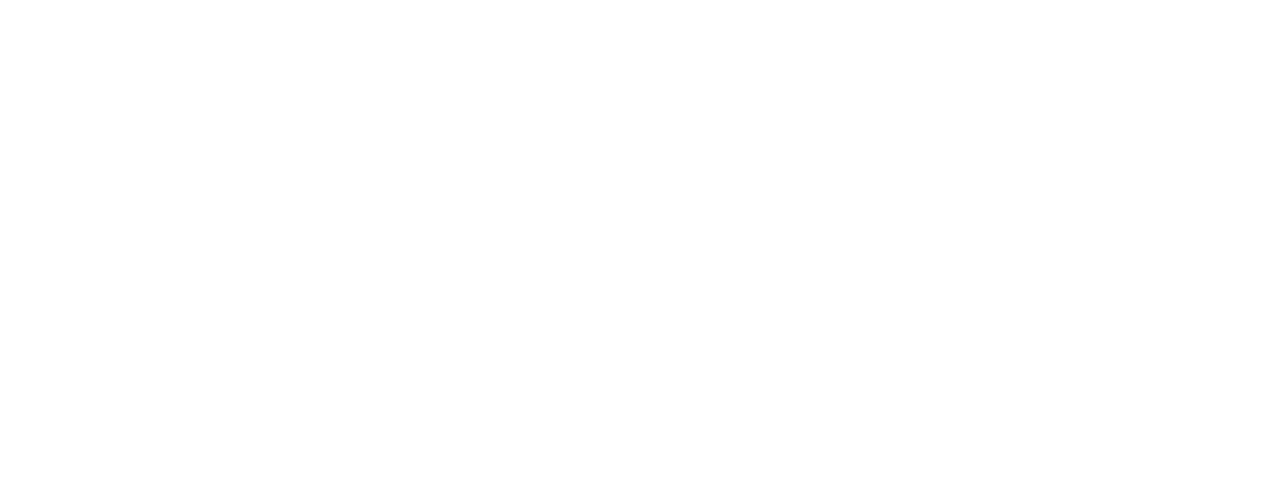
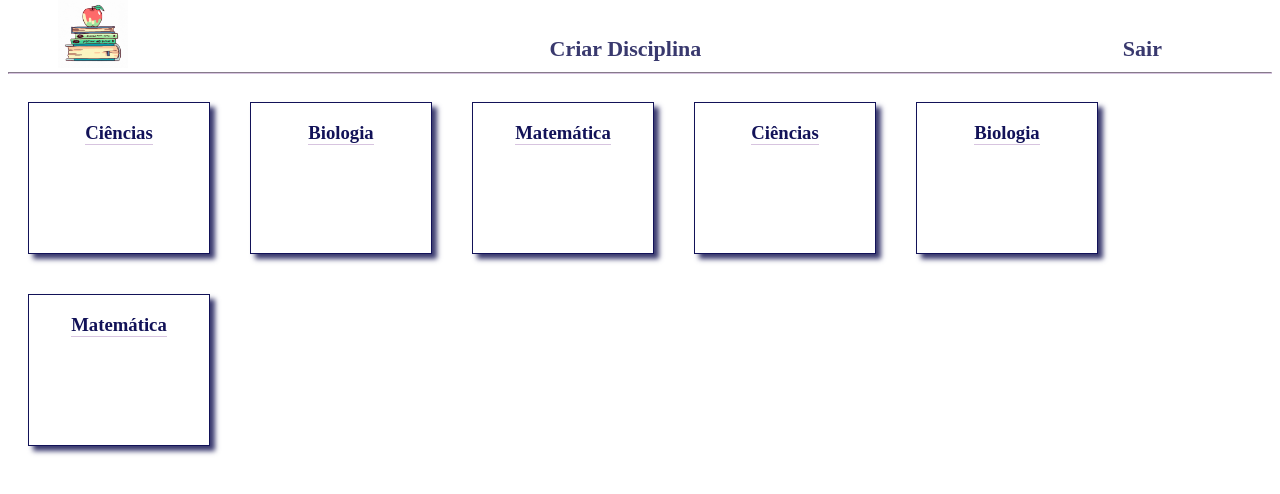
Before and after one commit to Brenda-Almeida/Projeto-Eng-Soft-II-Frontend, a React (Create React App) app: page /home in a window 1280 px wide. Shown: the top 494 px of the page. Built offline with nearby package versions, Linux system fonts and the light colour scheme.

Commit message:
Criação da home
Co-authored-by: isabeladamiao@gmail.com <isabeladamiao@gmail.com>

```diff
--- /dev/null
+++ b/src/components/CardSubject/index.tsx
@@ -0,0 +1,15 @@
+import './styles.css';
+
+interface ICardSubject {
+  SubjectName: string;
+}
+
+const CardSubject: React.FC<ICardSubject> = (props) => {
+  return (
+    <div className="card">
+      <h3>{props.SubjectName}</h3>
+    </div>
+  );
+}
+
+export default CardSubject;
--- /dev/null
+++ b/src/components/CardSubject/styles.css
@@ -0,0 +1,14 @@
+.card {
+  color: #121258;
+  border: 1px solid #121258;
+  height: 150px;
+  width: 180px;
+  margin: 20px;
+  display: flex;
+  justify-content: center;
+  align-items: flex-start;
+  box-shadow: 5px 5px 5px #39396e;
+}
+.card h3 {
+  border-bottom: 1px solid #d7c4df;
+}
--- /dev/null
+++ b/src/components/Menu/index.tsx
@@ -0,0 +1,19 @@
+
+import './styles.css';
+
+interface IMenu {
+
+}
+
+const Menu: React.FC<IMenu> = (props) => {
+  return (
+    <nav>
+      <ul>
+        {props.children}
+      </ul>
+      <hr />
+    </nav>
+  );
+}
+
+export default Menu;
--- /dev/null
+++ b/src/components/Menu/styles.css
@@ -0,0 +1,11 @@
+ul {
+  display: flex;
+  flex-direction: row;
+  justify-content: space-between;
+  margin-right: 100px;
+}
+
+hr {
+  margin-top: -25px;
+  border-color: #d7c4df;
+}
--- /dev/null
+++ b/src/components/MenuItem/index.tsx
@@ -0,0 +1,20 @@
+import { NavLink } from 'react-router-dom'
+
+import './styles.css';
+
+interface IMenuItem {
+  to: string;
+}
+
+
+const MenuItem: React.FC<IMenuItem> = (props) => {
+  return (
+    <li>
+      <NavLink className="link" to={props.to}>
+        {props.children}
+      </NavLink>
+    </li>
+  );
+}
+
+export default MenuItem;
--- /dev/null
+++ b/src/components/MenuItem/styles.css
@@ -0,0 +1,25 @@
+li {
+  font-weight: 600;
+  font-size: 22px;
+  list-style: none;
+  margin: 10px;
+  height: 45px;
+  display: flex;
+  align-items: center;
+}
+
+li img {
+  width: 70px;
+  height: 70px;
+  margin-top: -25px;
+}
+
+.link {
+  color: #39396e;
+  text-decoration: none;
+}
+
+.link:hover {
+  color: #121258;
+  text-decoration: none;
+}
--- /dev/null
+++ b/src/pages/Home/index.tsx
@@ -0,0 +1,30 @@
+
+import logo from '../../images/logo.gif';
+
+import Menu from '../../components/Menu';
+import MenuItem from '../../components/MenuItem';
+import CardSubject from '../../components/CardSubject';
+
+import "./styles.css";
+
+function Home() {
+  return (
+    <div>
+      <Menu>
+        <MenuItem to="/home"><img src={logo} alt=""/></MenuItem>
+        <MenuItem to="/createSubject">Criar Disciplina</MenuItem>
+        <MenuItem to="/">Sair</MenuItem>
+      </Menu>
+      <div className="subjects">
+        <CardSubject SubjectName="Ciências"></CardSubject>
+        <CardSubject SubjectName="Biologia"></CardSubject>
+        <CardSubject SubjectName="Matemática"></CardSubject>
+        <CardSubject SubjectName="Ciências"></CardSubject>
+        <CardSubject SubjectName="Biologia"></CardSubject>
+        <CardSubject SubjectName="Matemática"></CardSubject>
+      </div>
+    </div>
+  );
+}
+
+export default Home;
--- /dev/null
+++ b/src/pages/Home/styles.css
@@ -0,0 +1,5 @@
+.subjects {
+  display: flex;
+  flex-direction: row;
+  flex-wrap: wrap;
+}
--- a/src/pages/Landing/index.tsx
+++ b/src/pages/Landing/index.tsx
@@ -6,7 +6,7 @@
 
 function Landing() {
   return (
-    <div className="bg-landing"> kdjkasjdkaj
+    <div className="bg-landing">
       <div className="content-landing">
         <span>Bem-Vindo</span>
         <span>NomeDoSite</span>
--- a/src/routes.tsx
+++ b/src/routes.tsx
@@ -1,18 +1,21 @@
 import { BrowserRouter, Route } from 'react-router-dom';
 
 import Landing from './pages/Landing';
+import RegisterUser from './pages/RegisterUser';
+import Home from './pages/Home';
+
 import RegisterSubject from './pages/RegisterSubject';
 import CreateTopic from './pages/CreateTopic';
-import RegisterUser from './pages/RegisterUser';
 
 
 function Routes() {
   return (
     <BrowserRouter>
       <Route path='/' exact component={Landing} />
+      <Route path='/registerUser' component={RegisterUser} />
+      <Route path='/home' exact component={Home} />
       <Route path='/createSubject' component={RegisterSubject} />
       <Route path='/createTopic' component={CreateTopic} />
-      <Route path='/registerUser' component={RegisterUser} />
     </BrowserRouter>
   );
 }
```
Also changed, not shown: src/images/logo.gif (added).
